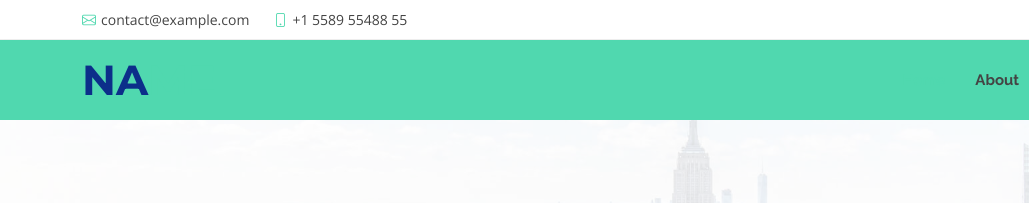
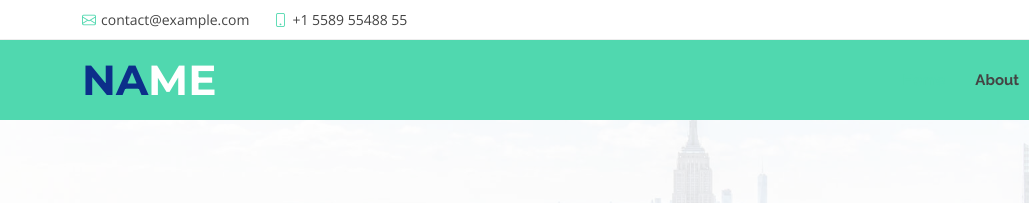
Before and after one commit to monikamalaviya/myscience, a plain HTML site: page index.html in a window 1280 px wide. Shown: the top 203 px of the page, 0-1029 px from the left. Drawn offline with nearby package versions, Linux system fonts and the light colour scheme.

Commit message:
Update style.css

```diff
--- a/assets/css/style.css
+++ b/assets/css/style.css
@@ -127,7 +127,7 @@ h1, h2, h3, h4, h5, h6 {
   color: #0c2e8a;
 }
 #header #logo h1 a span {
-  color: #50d8af;
+  color: #fff;
 }
 #header #logo img {
   padding: 0;
```
